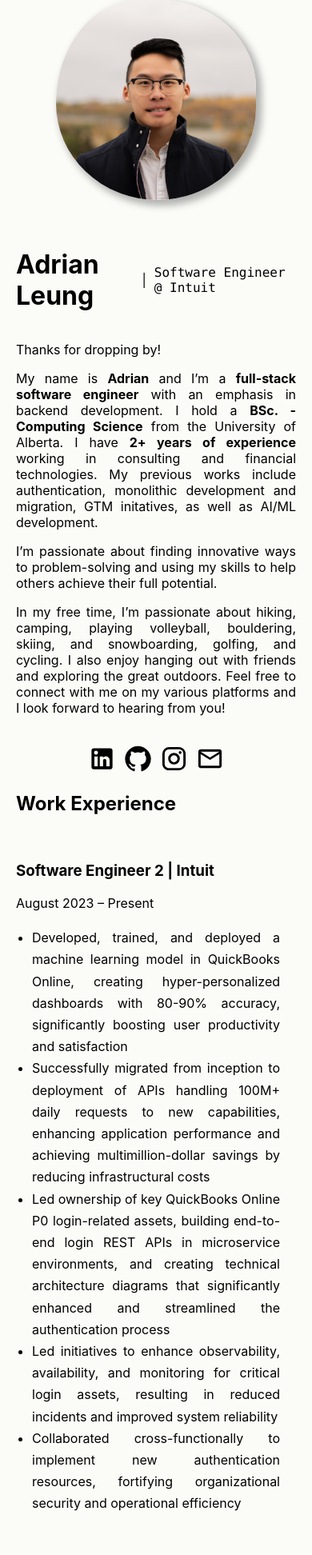
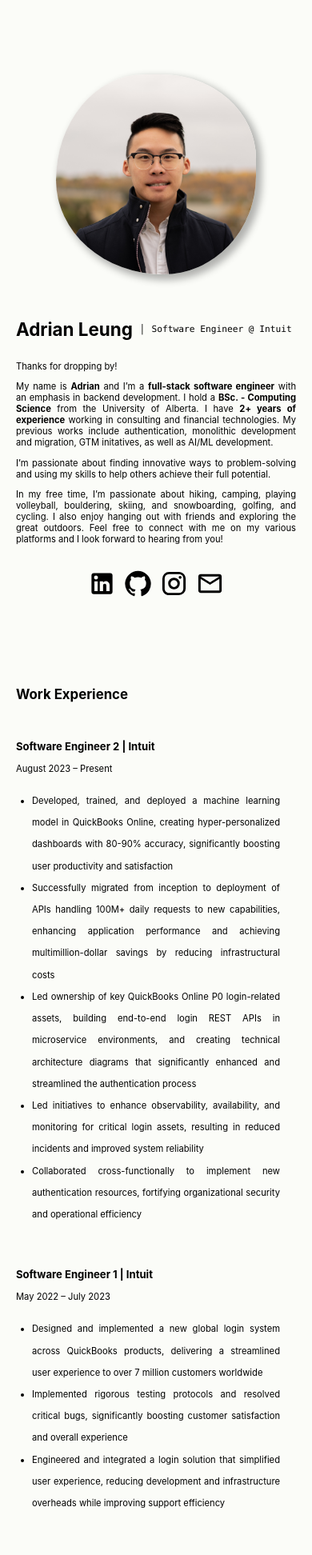
Before and after one commit to adriancleung/portfolio, a React (Create React App) app: page / in a window 390 px wide. Shown: the top 1944 px of the page at 80% size. Built offline with nearby package versions, Linux system fonts and the light colour scheme; no server answers.

Commit message:
fix: mobile layout optimizations

```diff
--- a/package.json
+++ b/package.json
@@ -2,7 +2,7 @@
   "name": "portfolio",
   "version": "0.1.0",
   "private": true,
-  "homepage": "adrianleung.dev",
+  "homepage": "https://adrianleung.dev",
   "dependencies": {
     "@emotion/react": "^11.13.3",
     "@emotion/styled": "^11.13.0",
--- a/src/components/common/FadeIn.tsx
+++ b/src/components/common/FadeIn.tsx
@@ -4,7 +4,7 @@
 const FadeInContainer = styled.div`
   opacity: 0;
   visibility: hidden;
-  transition: opacity 1s ease-in, visibility 1s ease-in;
+  transition: opacity 0.7s ease-in, visibility 0.7s ease-in;
   will-change: opacity, visibility;
 
   &.is-visible {
@@ -26,13 +26,14 @@
       (entries) => {
         entries.forEach((entry) => setVisibility(entry.isIntersecting));
       },
-      { threshold: 0.2 }
+      { threshold: 0.1 }
     );
     if (ref.current) {
       observer.observe(ref.current);
     }
     return () => {
       if (ref.current) {
+        // eslint-disable-next-line react-hooks/exhaustive-deps
         observer.unobserve(ref.current);
       }
     };
--- a/src/screens/Hero.tsx
+++ b/src/screens/Hero.tsx
@@ -33,6 +33,7 @@
 
   ${media.md`
     flex-direction: column;
+    font-size: 0.7rem;
   `}
 `;
 
--- a/src/screens/Projects.tsx
+++ b/src/screens/Projects.tsx
@@ -13,6 +13,10 @@
   flex-direction: column;
   justify-content: center;
   gap: 20px;
+
+  ${media.md`
+    font-size: 0.7rem;
+  `}
 `;
 
 const HeaderContainer = styled.div`
@@ -24,7 +28,7 @@
   justify-content: center;
   gap: 20px;
 
-  ${media.md`
+  ${media.lg`
     width: unset;
   `}
 `;
@@ -43,7 +47,7 @@
 `;
 
 const ProjectCard = styled.div`
-  width: 400px;
+  width: 380px;
   height: 500px;
   display: flex;
   flex-direction: column;
@@ -56,6 +60,11 @@
   border: 1px black solid;
   border-radius: 24px;
   box-shadow: 3px 3px 3px 2px rgba(0, 0, 0, 0.1);
+
+  ${media.md`
+    width: 300px;
+    height: 400px;
+  `}
 `;
 
 const Projects = () => {
--- a/src/screens/Work.tsx
+++ b/src/screens/Work.tsx
@@ -9,6 +9,10 @@
   flex-direction: column;
   justify-content: center;
   gap: 20px;
+
+  ${media.md`
+    font-size: 0.7rem;
+  `}
 `;
 
 const WorkInfoContainer = styled.div``;
```
